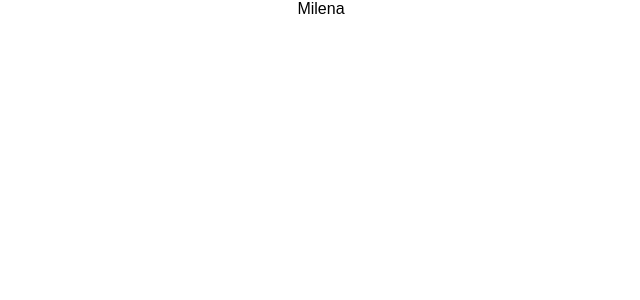
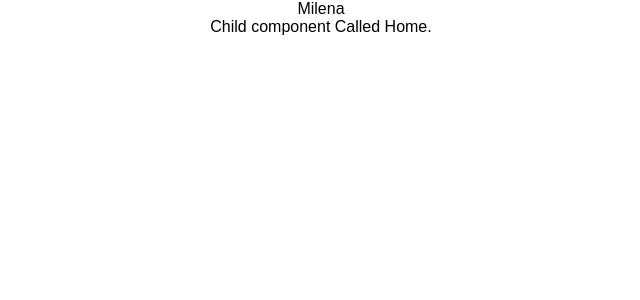
Before and after one commit to milealmeida/udemy-react-project, a React (Create React App) app: page / in a window 1280 px wide. Shown: the top 300 px of the page, without its empty margins (319-959 px from the left). Built offline with nearby package versions, Linux system fonts and the light colour scheme.

Commit message:
refactor: create new component Home

```diff
--- a/src/App.js
+++ b/src/App.js
@@ -1,9 +1,11 @@
 import './App.css';
+import Home from './Home';
 
 function App() {
   return (
     <div className="App">
       Milena
+      <Home />
     </div>
   );
 }
--- /dev/null
+++ b/src/Home.js
@@ -0,0 +1,11 @@
+import React from 'react';
+
+const Home = () => {
+    return(
+       <div>
+           Child component Called Home.
+       </div>
+    );
+}
+
+export default Home;
```
